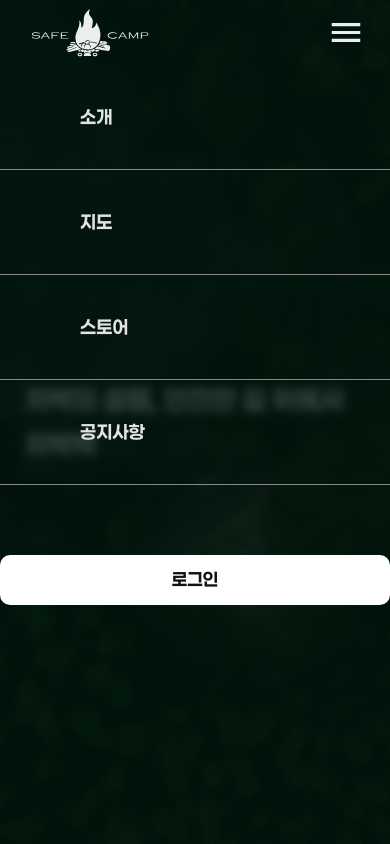
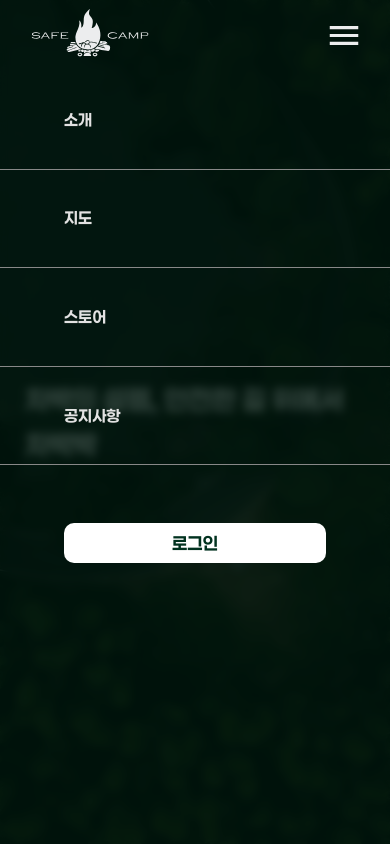
Before and after one commit to eunhyeon1020/Car-BakBak, a Vue app in the folder frontend/: page /main in a window 390 px wide. Both pictures are taken after a click on the icon 346 px from the left and 32 px from the top of the page. Shown: the top 844 px of the page. Built offline with nearby package versions, Linux system fonts and the light colour scheme.

Commit message:
header 반응형 처리, 로그인 시 --> 로그아웃 버튼 추가, 마이페이지 아이콘 추가 기능 로그아웃 시 --> 로그인 버튼 추가, 마이페이지 아이콘 삭제 기능

```diff
--- a/frontend/src/assets/css/header.css
+++ b/frontend/src/assets/css/header.css
@@ -98,8 +98,7 @@
 .about-menu,
 .map-menu,
 .store-menu,
-.notice-menu,
-.hamburger-icon {
+.notice-menu {
   width: 38px;
   height: 65px;
   display: inline-block;
@@ -107,6 +106,8 @@
   background-size: 81%;
   background-position: 50% 50%;
 }
+
+
 
 .about-menu {
   background-image: url(../images/ico-about.svg);
@@ -150,9 +151,7 @@
 }
 
 .mobile-icon {
-  cursor: pointer;
   display: none;
-  height: 65px;
 }
 
 /* 1024px일 때, 반응형 처리 */
@@ -168,7 +167,6 @@
     padding: 0 3rem;
   }
 
-
   /* 드롭다운 내비게이션 */
   .drop-nav {
     /* display: none; */
@@ -183,7 +181,6 @@
   }
 
   .nav-content div {
-    padding: 2.5rem 5rem;
 
     border-bottom: 1px solid #888888;
 
@@ -191,30 +188,37 @@
   }
 
   .nav-content div>a {
+    padding: 2.5rem 5rem;
     display: block;
     color: #e2e2e2;
     font-weight: 700;
   }
 
-  .drop-nav button {
-    width: 100%;
-    max-width: 700px;
-    margin: 70px auto;
-    padding: 0.8rem 0;
+  /* 로그인 & 로그아웃 버튼 */
+  .loginoutBtn {
+    padding: 5rem 80px;
 
     display: flex;
-    align-items: center;
     justify-content: center;
-
-    border-radius: 10px;
-    font-size: 1.1rem;
-    background-color: #ffffff;
-    color: #002b09;
   }
 
-  .drop-nav button>a {
+  .loginoutBtn > button,
+  .loginoutBtn > a{
+    width: 100%;
+    height: 48px;
+
+    padding: 0;
+
+    display: flex;
+    justify-content: center;
+    align-items: center;
+
+    background-color: #fff;
+    border-radius: 15px;
+    font-size: 1.3rem;
     font-weight: 700;
-    color: #131212;
+    color: #01321f;
+    cursor: pointer;
   }
 
   /* 내비게이션 X */
@@ -223,13 +227,26 @@
     display: none !important;
   }
 
+  /* 내비게이션 아이콘 */
   .mobile-icon {
-    display: block;
+    display: flex;
+    flex-direction: row;
+    justify-content: center;
+    align-items: center;
+    gap: 20px;
   }
+  .mypage-person-icon,
+  .hamburger-icon {
+    width: 38px;
+    height: 71px;
+    display: inline-block;
+    cursor: pointer;
+  }
+  .mobile-icon > div {
+    width: 40px;
+    height: 71px;
 
-  /* .hamburger-icon {
-    background-image: url(../images/hamburger-icon.svg);
-  } */
+  }
 }
 
 @media screen and (max-width:768px) {
@@ -237,3 +254,46 @@
     padding: 0 25px;
   }
 }
+
+@media screen and (max-width: 600px) {
+  .nav-content div>a {
+    padding: 2.5rem 4rem;
+  }
+
+  .loginoutBtn{
+    padding: 5rem 64px;
+  }
+}
+
+@media screen and (max-width: 500px) {
+  .nav-content div>a {
+    font-size: 16px;
+  }
+
+  .loginoutBtn {
+    padding: 4rem 64px;
+  }
+
+  .loginoutBtn > button,
+  .loginoutBtn > a {
+    height: 40px;
+    font-size: 1.1rem;
+  }
+}
+
+@media screen and (max-width: 500px) {
+  .nav-content div>a {
+    padding: 2.3rem 4rem;
+  }
+
+  .loginoutBtn {
+    padding: 3.6rem 64px;
+  }
+
+  .loginoutBtn > button,
+  .loginoutBtn > a {
+    height: 40px;
+    font-size: 1.09rem;
+    border-radius: 10px;
+  }
+}
--- a/frontend/src/components/Header.vue
+++ b/frontend/src/components/Header.vue
@@ -38,24 +38,39 @@
 
         <div class="top-menu">
           <ul>
-            <li @click="introLink">
+            <li @click="introLink('/intro')" >
               <i class="ico about-menu"></i>
               <router-link :to="'intro'">
                 <span>소개</span>
               </router-link>
             </li>
-            <li>
+
+            <li @click="introLink('/map')" v-if="isLogin">
               <i class="ico map-menu"></i>
               <router-link :to="'map'">
                 <span>지도</span>
               </router-link>
             </li>
-            <li>
+            <li @click="introLink('/error')" v-else>
+              <i class="ico map-menu"></i>
+              <router-link :to="'error'">
+                <span>지도</span>
+              </router-link>
+            </li>
+
+            <li v-if="isLogin">
               <i class="ico store-menu"></i>
               <router-link :to="'store'">
                 <span>스토어</span>
               </router-link>
             </li>
+            <li v-else>
+              <i class="ico store-menu"></i>
+              <router-link :to="'error'">
+                <span>스토어</span>
+              </router-link>
+            </li>
+
             <li>
               <i class="ico notice-menu"></i>
               <router-link :to="'notice'">
@@ -63,8 +78,10 @@
               </router-link>
             </li>
           </ul>
+
         </div>
       </div>
+
       <div class="header-right">
 
         <template v-if="!isLogin">
@@ -93,32 +110,57 @@
         </template>
       </div>
 
-      <div class="mobile-icon" @click="NavToggle">
-        <svg class="hamburger-icon" xmlns="http://www.w3.org/2000/svg" height="24px" viewBox="0 -960 960 960" width="24px" fill="#ecedee"><path d="M120-240v-80h720v80H120Zm0-200v-80h720v80H120Zm0-200v-80h720v80H120Z"/></svg>
+      <div class="mobile-icon">
+        <div class="toMypage" v-if="isLogin">
+          <router-link :to="'/mypage'">
+            <svg class="mypage-person-icon" xmlns="http://www.w3.org/2000/svg" viewBox="0 -960 960 960" fill="#ecedee"><path d="M480-480.67q-66 0-109.67-43.66Q326.67-568 326.67-634t43.66-109.67Q414-787.33 480-787.33t109.67 43.66Q633.33-700 633.33-634t-43.66 109.67Q546-480.67 480-480.67ZM160-160v-100q0-36.67 18.5-64.17T226.67-366q65.33-30.33 127.66-45.5 62.34-15.17 125.67-15.17t125.33 15.5q62 15.5 127.34 45.17 30.33 14.33 48.83 41.83T800-260v100H160Z"/></svg>
+          </router-link>
         </div>
 
+        <div @click="NavToggle" >
+          <svg class="hamburger-icon" xmlns="http://www.w3.org/2000/svg" viewBox="0 -960 960 960" fill="#ecedee"><path d="M120-240v-80h720v80H120Zm0-200v-80h720v80H120Zm0-200v-80h720v80H120Z"/></svg>
+        </div>
+      </div>
       <!-- 1200px 일 때, 햄버거 아이콘 생성  -->
     </div>
 
     <!-- 드롭다운 내비게이션 -->
     <div class="drop-nav" v-if="this.navToggle && isMobile">
-      <div class="nav-content" @click="NavToggle">
+
+      <div @click="NavToggle">
+        <div class="nav-content">
           <div>
             <router-link :to="'/intro'">소개</router-link>
           </div>
           <div>
+            <template v-if="isLogin">
               <router-link :to="'/map'">지도</router-link>
+            </template>
+            <template v-else>
+              <router-link :to="'/error'">지도</router-link>
+            </template>
           </div>
           <div>
+            <template v-if="isLogin">
               <router-link :to="'/store'">스토어</router-link>
+            </template>
+            <template v-else>
+              <router-link :to="'/error'">스토어</router-link>
+            </template>
+
           </div>
           <div>
             <router-link :to="'/notice'">공지사항</router-link>
           </div>
-        <button v-if="isMobile">
-          <router-link :to="'/login'">로그인</router-link>
-        </button>
         </div>
+
+        <div class="loginoutBtn">
+          <router-link :to="'/login'" v-if="!isLogin">로그인</router-link>
+          <button @click="logOut" v-else>로그아웃</button>
+        </div>
+
+      </div>
+
     </div>
 
   </div>
@@ -133,11 +175,11 @@ export default {
   },
 
   data:() => ({
-    isLogin: true,
+    isLogin: false,
     navToggle: false, //초기값 - 동적으로 변화한다
     currentPath: '',
     navContain: false,
-    isMobile: window.innerWidth <= 1024
+    isMobile: window.innerWidth <= 1024,
   }),
 
   methods: {
@@ -146,9 +188,16 @@ export default {
         this.$router.push({ path: '/main' });
       } else window.location.reload();
     },
-    introLink() {
+    logOut() {
+      this.isLogin = false;
+      alert('로그아웃 되었습니다.');
+      if (this.$route.path !== '/main') {
+        this.$router.replace('/main');
+      }
+    },
+    introLink(link) {
       const currentPath = this.$route.path;
-      const targetPath = '/intro';
+      const targetPath = link;
 
       if (currentPath === targetPath) {
         // 동일한 경로로 강제 이동 (reload)
@@ -160,33 +209,40 @@ export default {
         this.$router.push(targetPath);
       }
     },
+
     NavToggle() {
       this.navToggle = !this.navToggle;
-      if(this.navToggle){
+
+      this.$emit('NavToggle', this.navToggle)
+
+      if (this.navToggle){
         document.querySelector('#header').style.height = '100%';
       }else {
         document.querySelector('#header').style.height = '65px';
       }
     },
+
     handleResize() {
       this.isMobile = window.innerWidth <= 1024; // 창 크기 변화에 따라 업데이트
     },
+
   },
 
   // 창변환에 따라 남겨지는 메뉴들을 삭제
   mounted() {
     window.addEventListener('resize', this.handleResize);
-    // console.log("this.appLogin :: ",this.appLogin);
+
     if (this.appLogin === '로그아웃') {
       this.isLogin = false;
-    } else {
+    } else if (this.appLogin === '로그인') {
       this.isLogin = true;
     }
   },
+
   beforeDestroy() {
     window.removeEventListener('resize', this.handleResize);
   },
-};
+}
 </script>
 <style>
 
```
Lines whose indentation alone changed are shown as unchanged.
